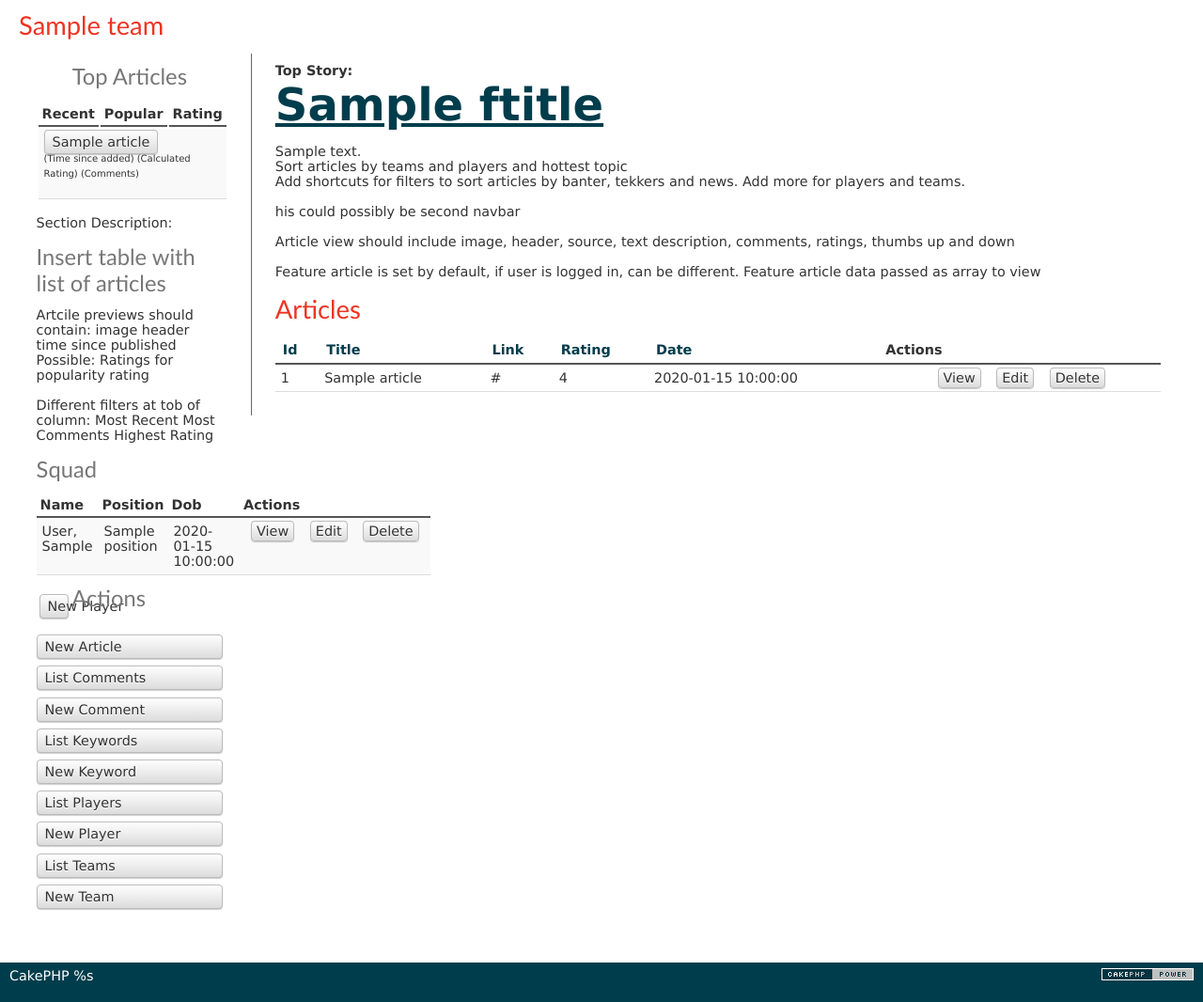
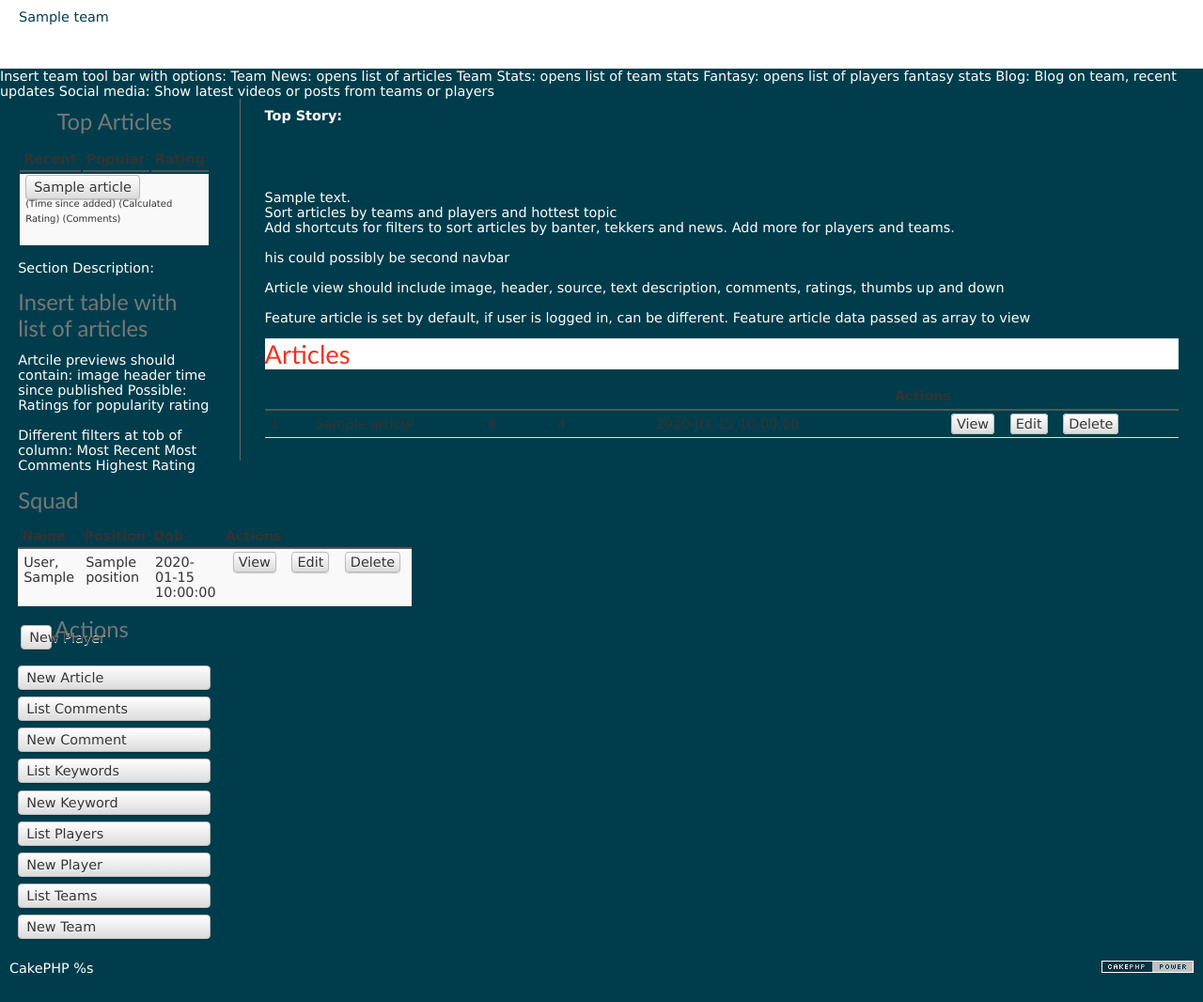
Before and after one commit to imscotta/portfolio, a CakePHP app: the page made by app/View/Teams/view.ctp in a window 1280 px wide. Shown: the part 47-1113 px from the top of the page at 94% size. After the commit the page ends 1083 px from the top, so only its background shows below. Run offline with PHP 8.4 and a stand-in for CakePHP, Linux system fonts and the light colour scheme; the template is opened without the code that fills it: most values are stand-ins (such as "Sample title", 1, 10 or a date in 2020); data that the repository does not hold is empty; some libraries are stand-ins or nearby versions.

Commit message:
team view update

```diff
--- a/app/View/Teams/add.ctp
+++ b/app/View/Teams/add.ctp
@@ -8,6 +8,8 @@
 		echo $this->Form->input('city');
 		echo $this->Form->input('country');
 		echo $this->Form->input('history');
+		echo $this->Form->input('teamcolor1');
+		echo $this->Form->input('teamcolor2');
 		echo $this->Form->input('league_id');
 		echo $this->Form->input('Article');
 		echo $this->Form->input('User');
--- a/app/View/Teams/edit.ctp
+++ b/app/View/Teams/edit.ctp
@@ -9,6 +9,8 @@
 		echo $this->Form->input('city');
 		echo $this->Form->input('country');
 		echo $this->Form->input('history');
+		echo $this->Form->input('teamcolor1');
+		echo $this->Form->input('teamcolor2');
 		echo $this->Form->input('league_id');
 		echo $this->Form->input('Article');
 		echo $this->Form->input('User');
--- a/app/View/Teams/view.ctp
+++ b/app/View/Teams/view.ctp
@@ -1,6 +1,17 @@
-<div class="row">
+<div class="row" id="teamviewheader">
   <div class="col-md-12">
-	<h2><?php echo $team['Team']['name']; ?></h2>
+	<h1><?php echo $team['Team']['name']; ?></h1></div>
+</div>
+</div>
+<div class="row" id="teamviewheader">
+  <div class="col-md-12">
+Insert team tool bar with options:
+
+Team News: opens list of articles
+Team Stats: opens list of team stats
+Fantasy: opens list of players fantasy stats
+Blog: Blog on team, recent updates
+Social media: Show latest videos or posts from teams or players
 </div>
 </div>
 <div class="row">
```
Also changed, not shown: app/webroot/css/boots.css (+8 -0 lines), 6 other files.
